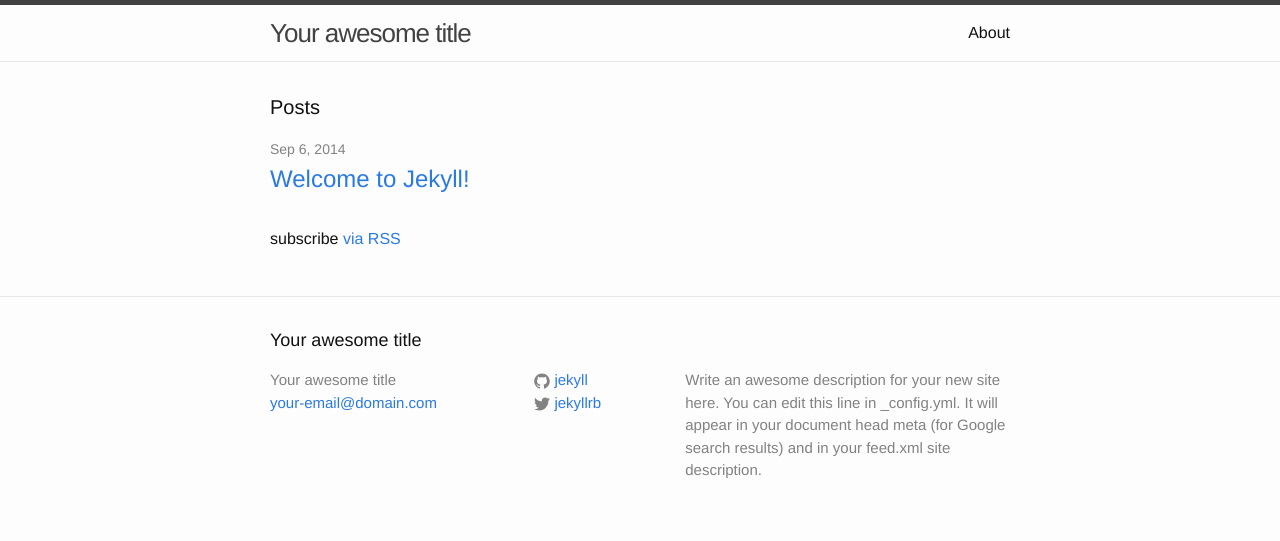
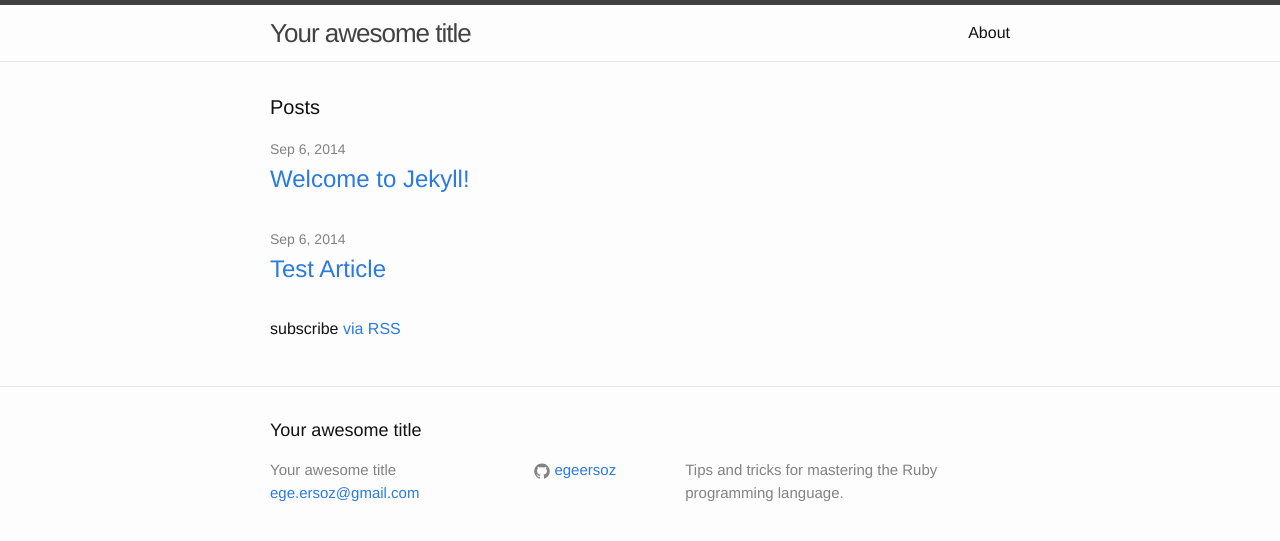
Before and after one commit to egeersoz/egeersoz.github.io, a Jekyll site: the page built from index.html, in a window 1280 px wide. Shown: the top 541 px of the page. Built offline with Jekyll 4.4.1, drawn with Linux system fonts in a browser that asks for light colours.

Commit message:
test post

```diff
--- a/_config.yml
+++ b/_config.yml
@@ -1,14 +1,10 @@
 # Site settings
 title: Your awesome title
-email: your-email@domain.com
-description: > # this means to ignore newlines until "baseurl:"
-  Write an awesome description for your new site here. You can edit this
-  line in _config.yml. It will appear in your document head meta (for
-  Google search results) and in your feed.xml site description.
+email: ege.ersoz@gmail.com
+description: Tips and tricks for mastering the Ruby programming language.
 baseurl: "" # the subpath of your site, e.g. /blog/
-url: "http://yourdomain.com" # the base hostname & protocol for your site
-twitter_username: jekyllrb
-github_username:  jekyll
+url: "http://egeersoz.github.io" # the base hostname & protocol for your site
+github_username:  egeersoz
 
 # Build settings
 markdown: kramdown
--- /dev/null
+++ b/_posts/2014-09-06-test-article.markdown
@@ -0,0 +1,5 @@
+---
+layout: post
+title:  "Test Article"
+date:   2014-09-06
+---
```
